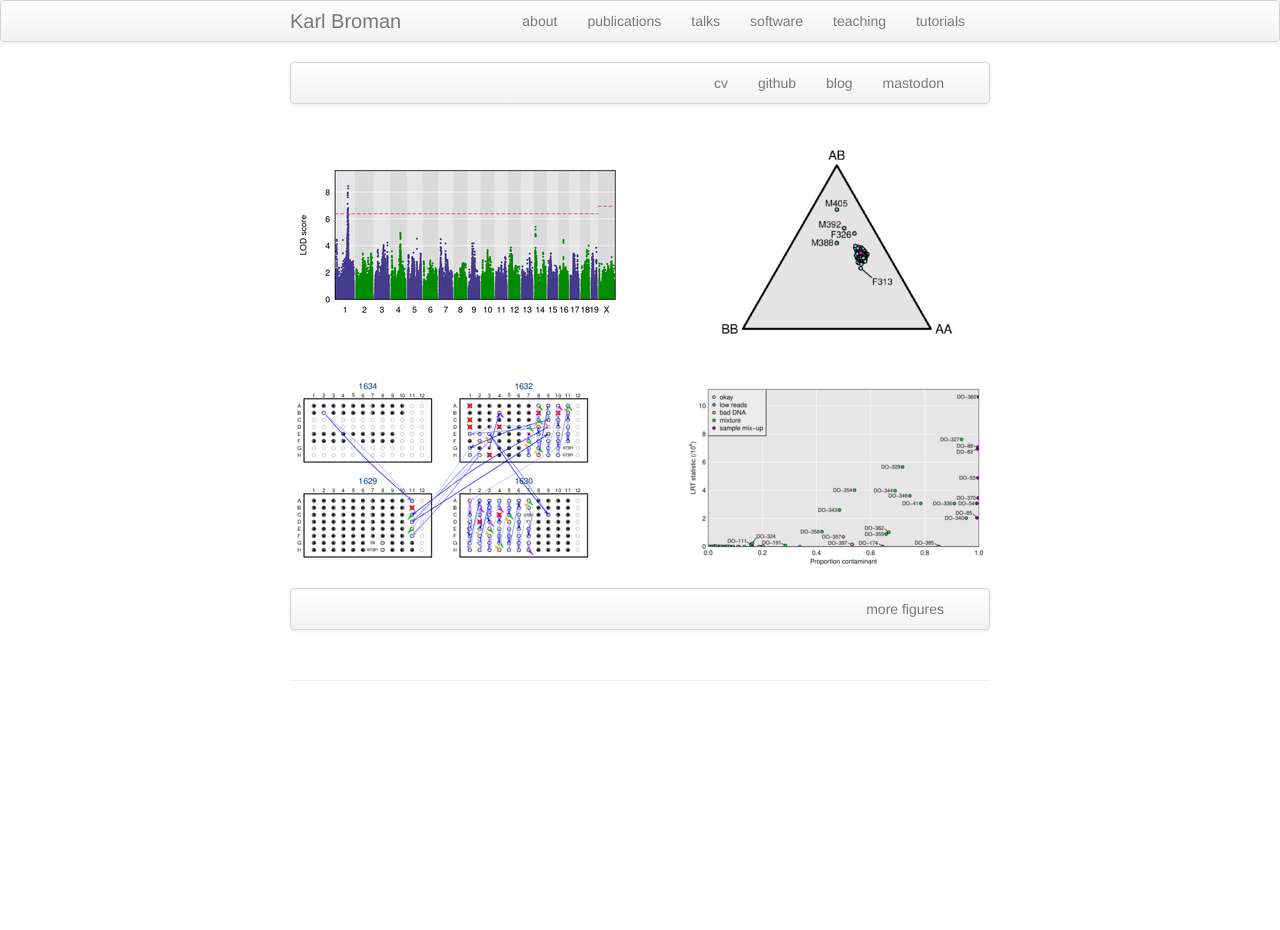
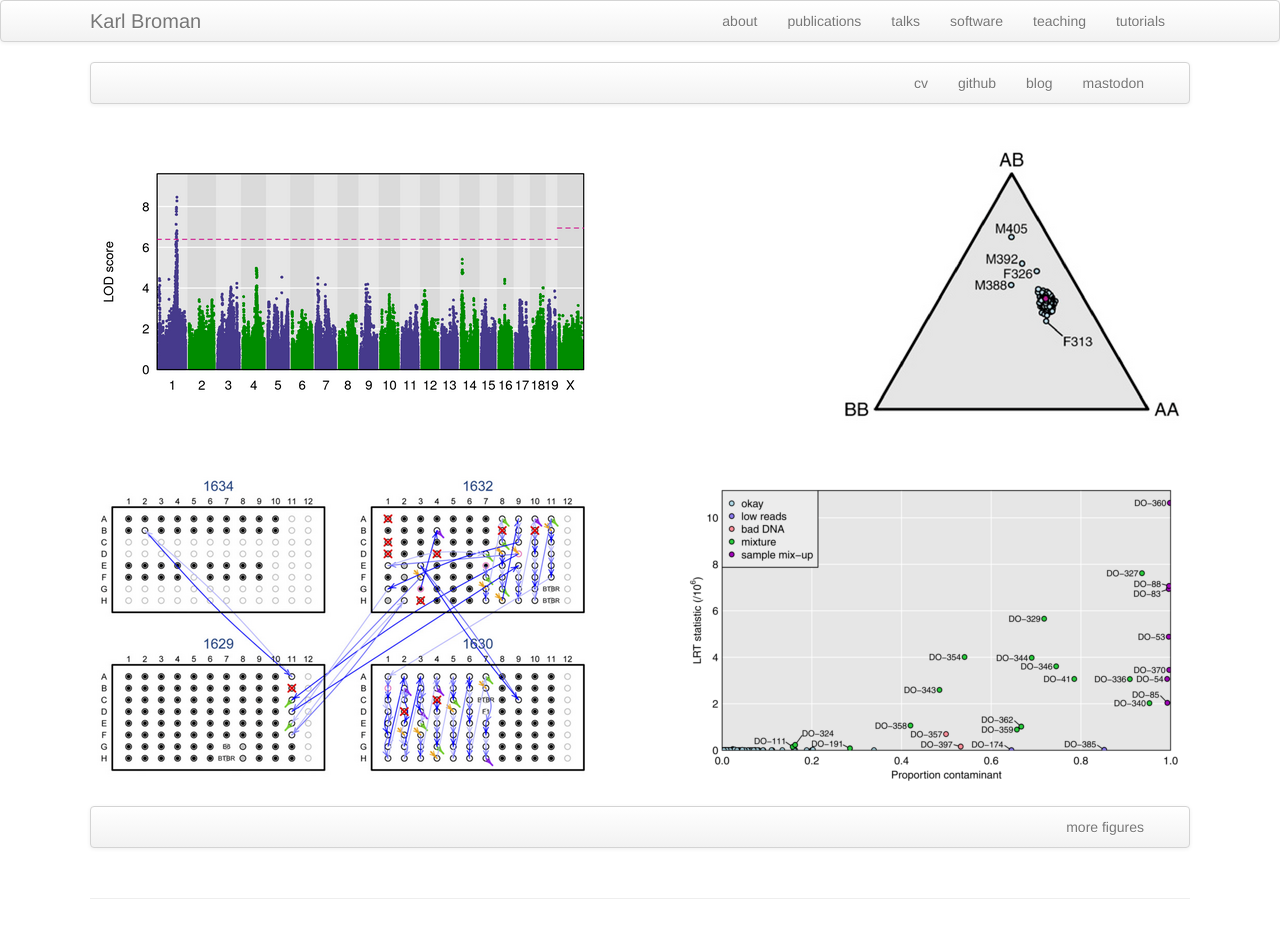
Before and after one commit to kbroman/kbroman.github.io, a Jekyll site: the page built from index.md, in a window 1280 px wide. Built offline with Jekyll 4.4.1, drawn with Linux system fonts in a browser that asks for light colours; before the commit the page ends 900 px from its top, so only the background shows below that.

Commit message:
Expand width from 700 to 1100; replace a bunch of figs with larger versions

```diff
--- a/assets/themes/twitter/css/style.css
+++ b/assets/themes/twitter/css/style.css
@@ -1,7 +1,7 @@
 /* Custom container */
 .container-narrow {
   margin: 0 auto;
-  max-width: 700px; }
+  max-width: 1100px; }
 
 .container-narrow > hr {
   margin: 30px 0; }
```
Also changed, not shown: bigpublpics/geneticmaps_fig3_lg.png, bigpublpics/mbmixups_fig3_lg.png, bigpublpics/mbmixups_fig3_orig.png (added), bigpublpics/mppdiag_fig4_orig.png (added), bigpublpics/rqtl2_fig1c.png (added), bigpublpics/samplemixups_fig7_lg.png, publpics/geneticmaps_fig3.png (added), publpics/geneticmaps_fig3a.png, publpics/geneticmaps_fig3a_orig.png (added), publpics/mbmixups_fig3.png, publpics/mppdiag_fig4.png, publpics/mppdiag_fig4_orig.png (added), publpics/rqtl2_fig1c.png, publpics/rqtl2_fig1c_orig.png (added), 1 more files, 2 other files.
